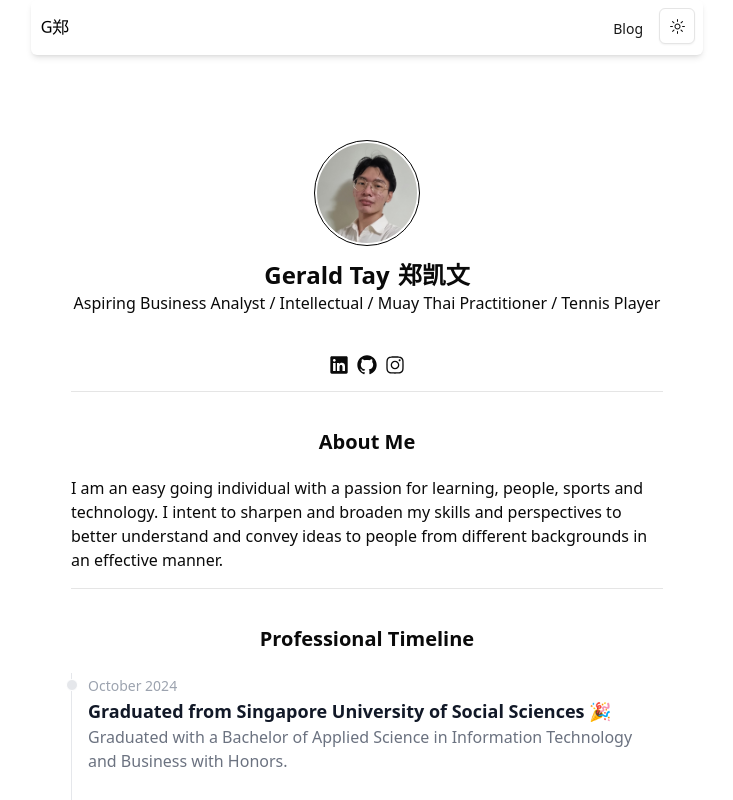
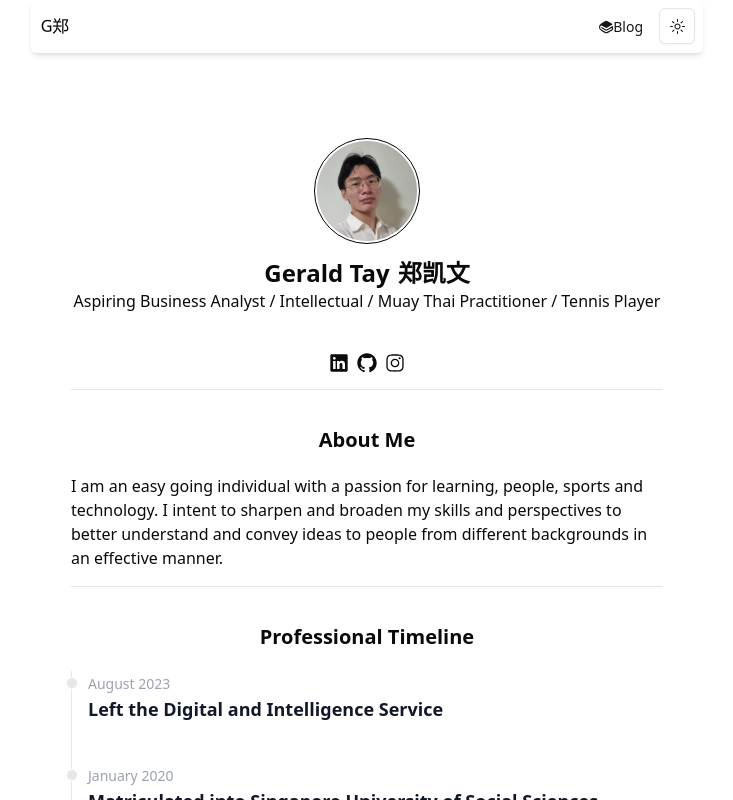
Before and after one commit to gontay/my-nextjs-webportfolio, a Next.js app: page / in a window 1280 px wide. Shown: the top 800 px of the page, without its empty margins (273-1006 px from the left). Built offline with nearby package versions, Linux system fonts and the light colour scheme.

Commit message:
Some UI changes
Changes to blog

```diff
--- a/app/blog/page.tsx
+++ /dev/null
@@ -1,9 +0,0 @@
-import React from 'react'
-
-const page = () => {
-  return (
-    <div>page</div>
-  )
-}
-
-export default page
--- a/app/layout.tsx
+++ b/app/layout.tsx
@@ -35,7 +35,7 @@ export default function RootLayout({
 }>) {
   return (
     <html lang="en">
-      <body className="mx-auto max-w-2xl">
+      <body className="mx-auto max-w-2xl ">
         <ThemeProvider
         attribute="class"
         defaultTheme="system"
--- a/app/page.tsx
+++ b/app/page.tsx
@@ -1,3 +1,5 @@
+import Profile from "@/components/global/Profile";
+import Socials from "@/components/global/Socials";
 import Timeline from "@/components/global/Timeline";
 import { Separator } from "@/components/ui/separator";
 import { GitHubLogoIcon, InstagramLogoIcon, LinkedInLogoIcon } from "@radix-ui/react-icons";
@@ -7,43 +9,9 @@ import Link from "next/link";
 export default function Home() {
   return (
     <main className="relative flex min-h-screen flex-col items-center z-1 p-10 lg:flex">
-      <div className="w-full max-w-5xl items-center rounded-lg ">
-        <div className="flex-col justify-center items-center dark:drop-shadow-glow">
-          <div className='flex justify-center items-center pt-12 rounded-full p-4'>
-                <Image src="/images/photo.jpg"
-                width={100}
-                height={100}
-                alt='something'
-                className='rounded-full outline outline-1 outline-black dark:outline-white outline-offset-2'/>
-            </div>
-          <div className='flex gap-2 justify-center text-center'>
-              <h1 className='text-2xl font-bold'>Gerald Tay</h1>
-              <h1 className='text-2xl font-bold'>郑凯文</h1>
-            </div>
-          <div className='flex gap-2 justify-center text-center pb-10'>
-            <p>
-              Aspiring Business Analyst / Intellectual / Muay Thai Practitioner / Tennis Player
-            </p>
-          </div>
-          <div className="flex gap-2 justify-center text-center">
-              <Link href="https://www.linkedin.com/in/gerald-tay-kai-wen-089a62134/"><LinkedInLogoIcon className="size-5 hover:scale-125"/></Link>
-              <Link href="https://github.com/gontay"><GitHubLogoIcon className="size-5 hover:scale-125"/></Link>
-              <Link href="https://www.instagram.com/gontographs/"><InstagramLogoIcon className="size-5 hover:scale-125"/></Link>
-            </div>
-        </div>
-      </div>
+      <Profile/>
       <Separator className="my-4"/>
-      <div className="flex-col w-full max-w-5xl items-center lg:flex">
-      <h1 className="justify-center text-center text-xl font-bold p-5">About Me</h1>
-      <div>
-      <p>I am an easy going individual with a passion for learning, people, sports and technology. I intent to sharpen and broaden my skills and perspectives to better understand and convey ideas to people from different backgrounds in an effective manner.</p>
-      </div>
-      <Separator className="my-4"/>
-      <h1 className="justify-center text-center text-xl font-bold p-5">Professional Timeline</h1>
-      <div>
-        <Timeline/>
-      </div>
-      </div>
+      <Timeline/>
     </main>
   );
 }
--- a/components/global/Navbar.tsx
+++ b/components/global/Navbar.tsx
@@ -3,6 +3,7 @@ import React from 'react'
 import { ModeToggle } from '../ld-toggle'
 import Link from 'next/link'
 import { Button } from '../ui/button'
+import { SiGitbook } from "react-icons/si";
 
 type Props = {}
 
@@ -22,8 +23,8 @@ const Navbar = (props: Props) => {
           />
       </Link>
       <div>
-        <Link href='/blog'>
-          <Button variant={'link'}>Blog</Button>
+        <Link href='https://gontay.gitbook.io/thoughts'>
+          <Button variant={'link'}><SiGitbook className=''/>Blog</Button>
         </Link>
         <ModeToggle/>
       </div>
--- /dev/null
+++ b/components/global/Profile.tsx
@@ -0,0 +1,40 @@
+import Image from 'next/image'
+import React from 'react'
+import Socials from './Socials'
+import { Separator } from '../ui/separator'
+
+type Props = {}
+
+const Profile = (props: Props) => {
+  return (
+    <div className="w-full max-w-5xl items-center rounded-lg ">
+    <div className="flex-col justify-center items-center dark:drop-shadow-glow">
+      <div className='flex justify-center items-center pt-12 rounded-full p-4'>
+            <Image src="/images/photo.jpg"
+            width={100}
+            height={100}
+            alt='something'
+            className='rounded-full outline outline-1 outline-black dark:outline-white outline-offset-2'/>
+        </div>
+      <div className='flex gap-2 justify-center text-center'>
+          <h1 className='text-2xl font-bold'>Gerald Tay</h1>
+          <h1 className='text-2xl font-bold'>郑凯文</h1>
+        </div>
+      <div className='flex gap-2 justify-center text-center pb-10'>
+        <p>
+          Aspiring Business Analyst / Intellectual / Muay Thai Practitioner / Tennis Player
+        </p>
+      </div>
+      <Socials/>
+    </div>
+    <Separator className="my-4"/>
+    <h1 className="justify-center text-center text-xl font-bold p-5">About Me</h1>
+    <div>
+      <p>I am an easy going individual with a passion for learning, people, sports and technology. I intent to sharpen and broaden my skills and perspectives to better understand and convey ideas to people from different backgrounds in an effective manner.</p>
+    </div>
+  </div>
+
+  )
+}
+
+export default Profile
--- /dev/null
+++ b/components/global/Socials.tsx
@@ -0,0 +1,17 @@
+import { GitHubLogoIcon, InstagramLogoIcon, LinkedInLogoIcon } from '@radix-ui/react-icons'
+import Link from 'next/link'
+import React from 'react'
+
+type Props = {}
+
+const Socials = (props: Props) => {
+  return (
+    <div className="flex gap-2 justify-center text-center">
+        <Link href="https://www.linkedin.com/in/gerald-tay-kai-wen-089a62134/"><LinkedInLogoIcon className="size-5 hover:scale-125"/></Link>
+        <Link href="https://github.com/gontay"><GitHubLogoIcon className="size-5 hover:scale-125"/></Link>
+        <Link href="https://www.instagram.com/gontographs/"><InstagramLogoIcon className="size-5 hover:scale-125"/></Link>
+    </div>
+  )
+}
+
+export default Socials
--- a/components/global/Timeline.tsx
+++ b/components/global/Timeline.tsx
@@ -4,14 +4,16 @@ type Props = {}
 
 const Timeline = (props: Props) => {
   return (
-    <>
+    <div className="flex-col w-full max-w-5xl items-center lg:flex">
+    <h1 className="justify-center text-center text-xl font-bold p-5">Professional Timeline</h1>
+    <div>
     <ol className="relative border-s border-gray-200 dark:border-gray-700">
-        <li className="mb-10 ms-4">
+        {/* <li className="mb-10 ms-4">
             <div className="absolute w-3 h-3 bg-gray-200 rounded-full mt-1.5 -start-1.5 border border-white dark:border-gray-900 dark:bg-gray-700"></div>
             <time className="mb-1 text-sm font-normal leading-none text-gray-400 dark:text-gray-500">October 2024</time>
             <h3 className="text-lg font-semibold text-gray-900 dark:text-white">Graduated from Singapore University of Social Sciences 🎉</h3>
             <p className="mb-4 text-base font-normal text-gray-500 dark:text-gray-400">Graduated with a Bachelor of Applied Science in Information Technology and Business with Honors.</p>
-        </li>
+        </li> */}
         <li className="mb-10 ms-4">
             <div className="absolute w-3 h-3 bg-gray-200 rounded-full mt-1.5 -start-1.5 border border-white dark:border-gray-900 dark:bg-gray-700"></div>
             <time className="mb-1 text-sm font-normal leading-none text-gray-400 dark:text-gray-500">August 2023</time>
@@ -46,7 +48,8 @@ const Timeline = (props: Props) => {
             </p>
         </li>
     </ol>
-    </>
+    </div>
+    </div>
   )
 }
 
--- a/package.json
+++ b/package.json
@@ -20,6 +20,7 @@
     "next-themes": "^0.3.0",
     "react": "^18",
     "react-dom": "^18",
+    "react-icons": "^5.2.1",
     "tailwind-merge": "^2.3.0",
     "tailwindcss-animate": "^1.0.7"
   },
```
Also changed, not shown: public/images/photo.jpg, 1 other file (tests, documents, lock files or other folders).
